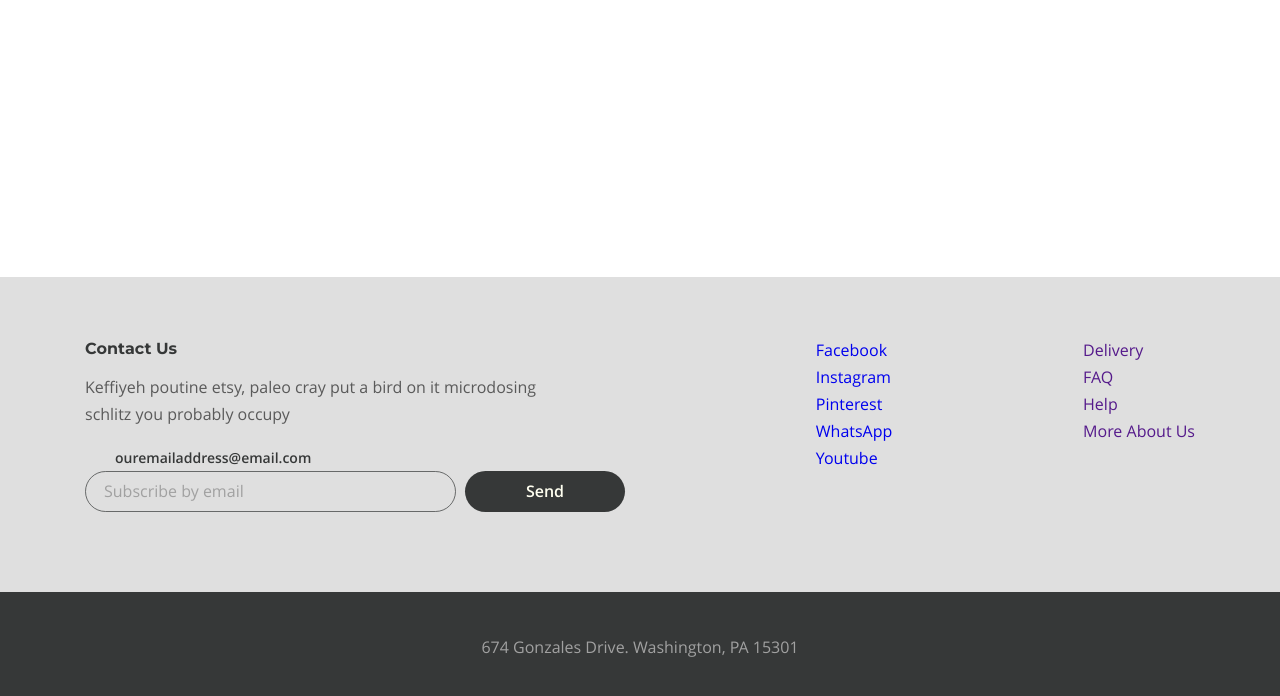
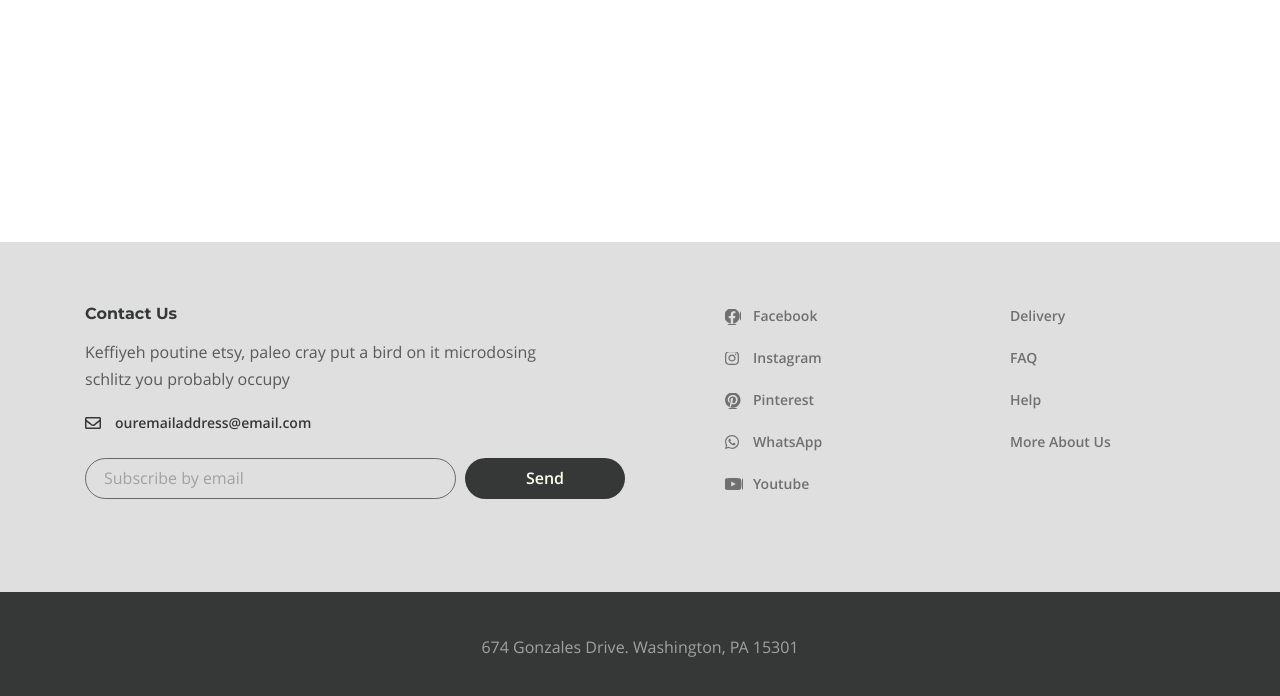
Before and after one commit to sergeybabann/desire-original.babann, a website: page app/index.html in a window 1280 px wide. Shown: the part 98-794 px from the top of the page. Drawn offline with Linux system fonts and the light colour scheme.

Commit message:
additions

```diff
--- a/app/index.html
+++ b/app/index.html
@@ -64,19 +64,19 @@
 
             <ul class="footer__social">
               <li class="footer__social-item">
-                <a class="footer__social-link" href="#">Facebook</a>
+                <a class="footer__social-link footer__social-link--facebook" href="#">Facebook</a>
               </li>
               <li class="footer__social-item">
-                <a class="footer__social-link" href="#">Instagram</a>
+                <a class="footer__social-link footer__social-link--instagram" href="#">Instagram</a>
               </li>
               <li class="footer__social-item">
-                <a class="footer__social-link" href="#">Pinterest</a>
+                <a class="footer__social-link footer__social-link--pinterest" href="#">Pinterest</a>
               </li>
               <li class="footer__social-item">
-                <a class="footer__social-link" href="#">WhatsApp</a>
+                <a class="footer__social-link footer__social-link--whatsapp" href="#">WhatsApp</a>
               </li>
               <li class="footer__social-item">
-                <a class="footer__social-link" href="#">Youtube</a>
+                <a class="footer__social-link footer__social-link--youtube" href="#">Youtube</a>
               </li>
             </ul><!--footer__social-->
 
--- a/app/scss/style.scss
+++ b/app/scss/style.scss
@@ -72,6 +72,17 @@
     color: $title;
     margin-bottom: 22px;
     padding-left: 30px;
+    display: inline-block;
+    position: relative;
+    &::before {
+      content: '';
+      position: absolute;
+      background-image: url(../images/envelope.svg);
+      top: 8px;
+      left: 0;
+      width: 16px;
+      height: 12px;
+    }
   }
 
   &__form {
@@ -104,6 +115,68 @@
     cursor: pointer;
   }
 
+  &__social {
+    width: 125px;
+    margin-right: auto;
+    margin-left: 100px;
+  }
+
+  &__social-link {
+    padding-left: 28px;
+    position: relative;
+    &::before {
+      content: '';
+      position: absolute;
+      top: 3px;
+      left: 0;
+      width: 16px;
+      height: 16px;
+    }
+  }
+
+  /*----- SVG Icons -----*/
+  &__social-link--facebook::before {
+    background-image: url(../images/facebook.svg);
+  }
+  &__social-link--instagram::before {
+    background-image: url(../images/instagram.svg);
+    width: 14px;
+    height: 14px;
+    top: 4px;
+  }
+  &__social-link--pinterest::before {
+    background-image: url(../images/pinterest.svg);
+  }
+  &__social-link--whatsapp::before {
+    background-image: url(../images/whatsapp.svg);
+    width: 14px;
+    height: 14px;
+  }
+  &__social-link--youtube::before {
+    background-image: url(../images/youtube.svg);
+    width: 18px;
+    height: 12px;
+    top: 4px;
+  }
+
+  &__social-item,
+  &__menu-item {
+    margin-bottom: 15px;
+    font-weight: 600;
+    font-size: 14px;
+    color: #707070;
+  }
+
+  &__social-link,
+  &__menu-link {
+    color: #707070;
+  }
+
+  &__menu {
+    margin-right: 60px;
+    width: 125px;
+  }
+
   &__copyright {
     background-color: $title;
     padding: 42px 0 41px;
--- a/info.txt
+++ b/info.txt
@@ -3,7 +3,7 @@
 https://www.youtube.com/watch?v=Nxg6UfofZX0
 
 * video stop:
-1.48.43
+2.12.00
 
 * github url:
 
```
Also changed, not shown: app/css/style.min.css, app/images/envelope.svg (added), app/images/facebook.svg (added), app/images/instagram.svg (added), app/images/pinterest.svg (added), app/images/whatsapp.svg (added), app/images/youtube.svg (added).
